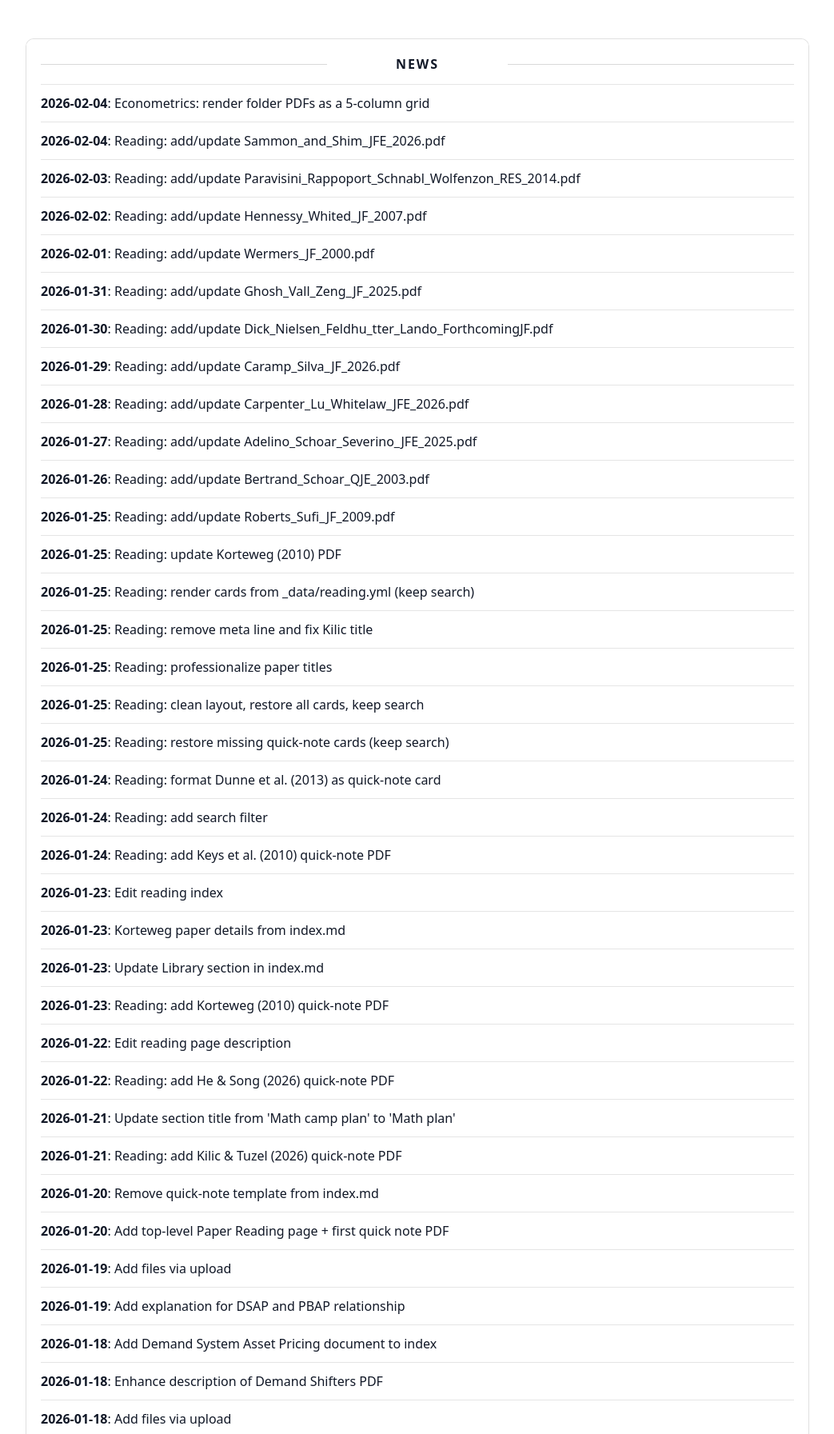
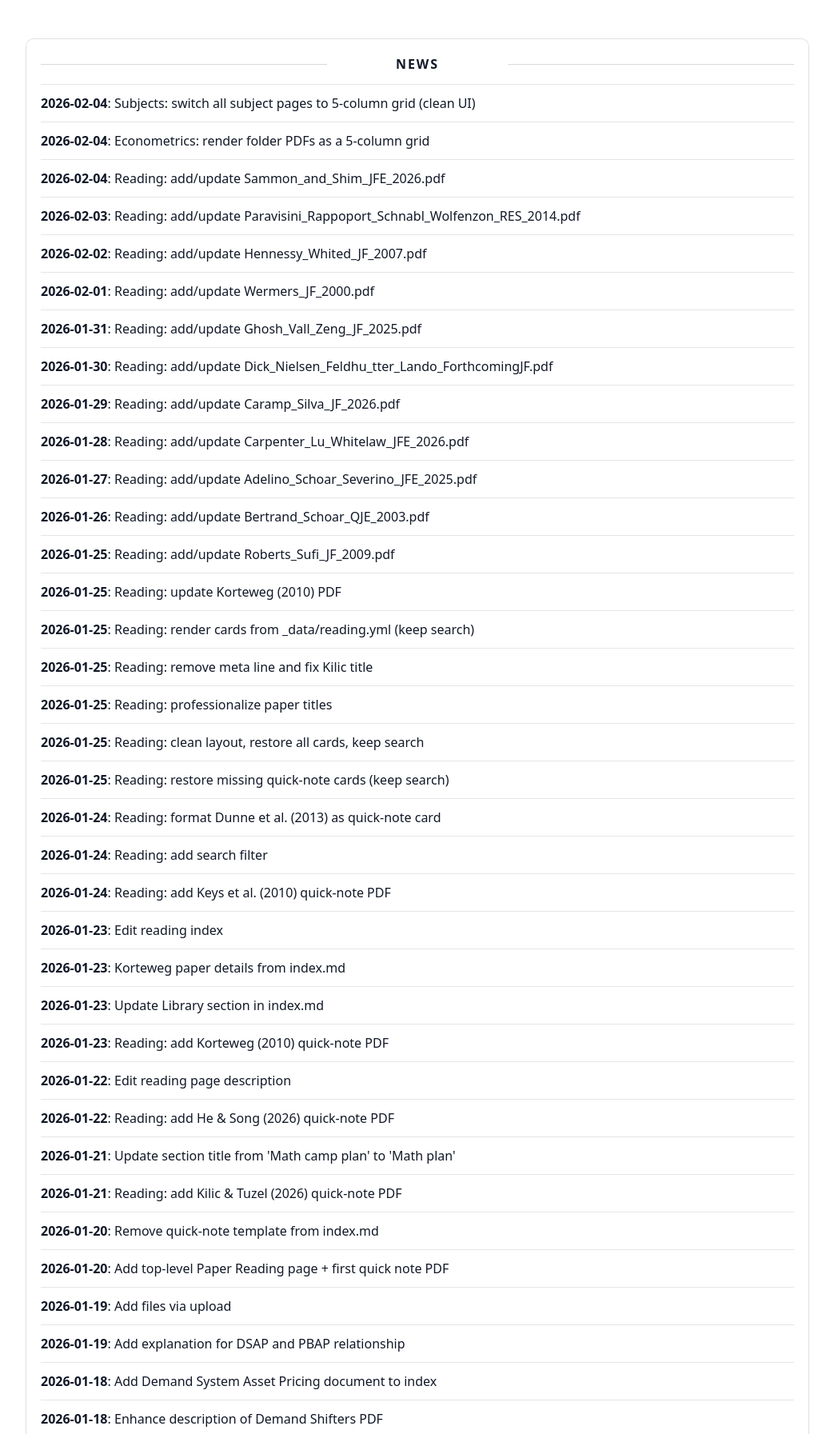
Before and after one commit to yaxinzn/study-archive, a Jekyll site: the page built from updates/index.md, in a window 1280 px wide, cut to the strip 476-2269 px from the top of the page. Shown: the whole strip at 80% size, without its empty margins (118-1161 px from the left). Built offline with Jekyll 4.4.1, drawn with Linux system fonts in a browser that asks for light colours; some of the changed text lies outside the part shown.

Commit message:
chore: update NEWS feed

```diff
--- a/_data/news.yml
+++ b/_data/news.yml
@@ -1,4 +1,7 @@
 # Auto-generated update history (sorted newest -> oldest). Do not edit manually.
+- ts: "1770197654"
+  date: "2026-02-04"
+  title: "Subjects: switch all subject pages to 5-column grid (clean UI)"
 - ts: "1770196808"
   date: "2026-02-04"
   title: "Econometrics: render folder PDFs as a 5-column grid"
```
